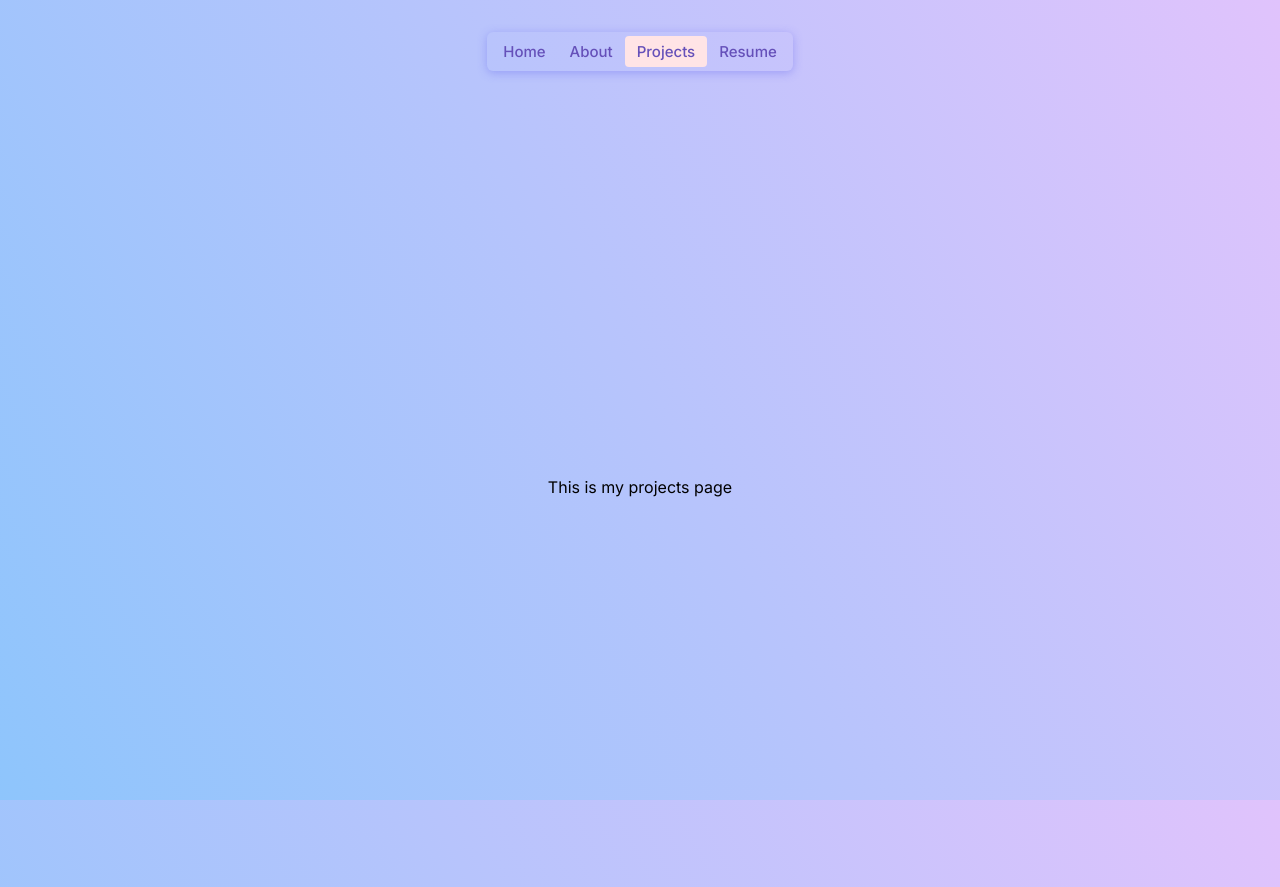
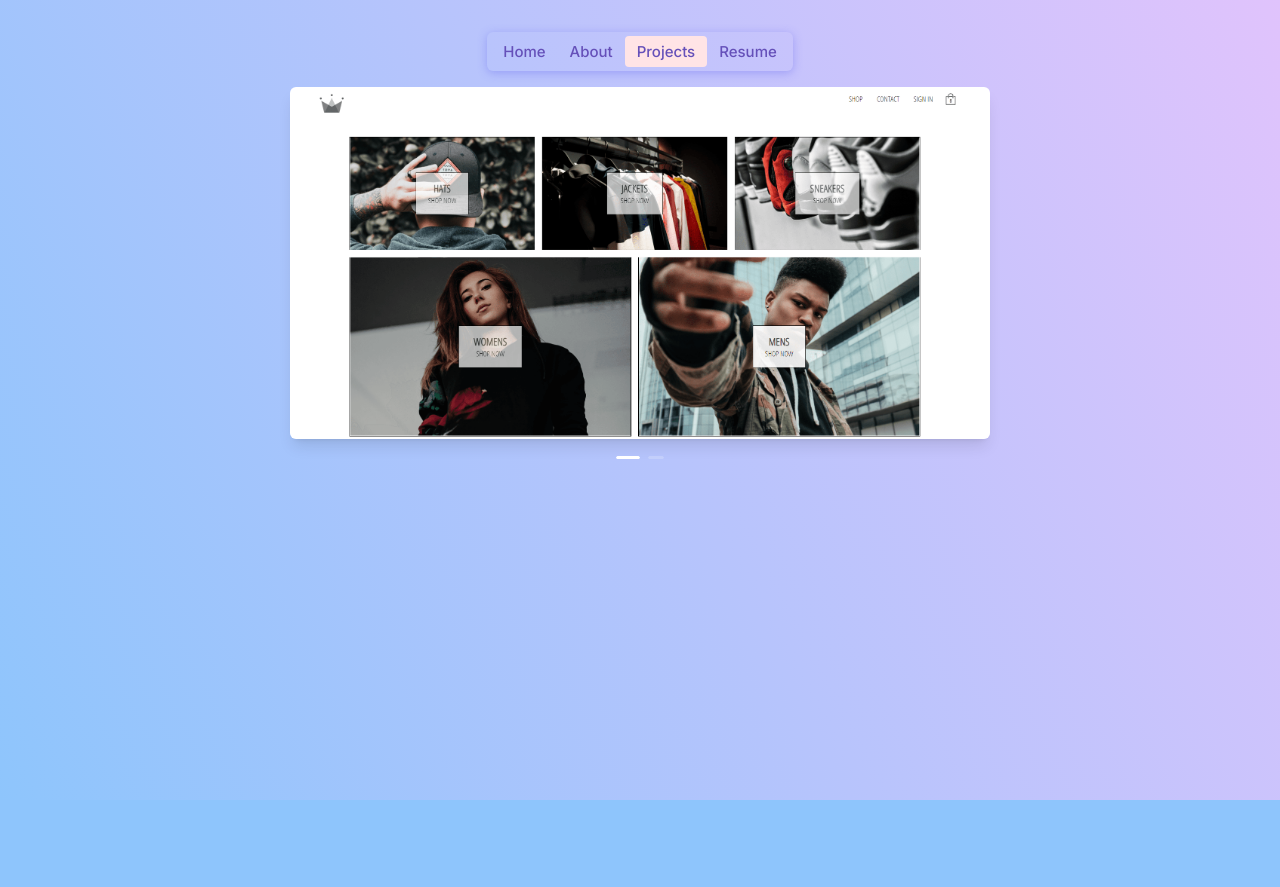
Before and after one commit to piklume/sayak-portfolio, a Next.js app: page /projects in a window 1280 px wide. After the commit the page ends 800 px from the top, so only its background shows below. Built offline with nearby package versions, Linux system fonts and the light colour scheme.

Commit message:
add projects carousel

```diff
--- /dev/null
+++ b/app/projects/components/projectsCarousel.tsx
@@ -0,0 +1,35 @@
+'use client';
+
+import Image from 'next/image';
+import { Carousel } from 'antd';
+
+const PROJECT_IMAGE_LIST = [
+  {
+    name: 'Crown Clothing',
+    path: '/crwnclothing.png',
+  },
+  {
+    name: 'Magic Brain',
+    path: '/magicbrain.png',
+  },
+];
+
+const ProjectsCarousel: React.FC = () => (
+  <div className="container mx-auto">
+    <Carousel>
+      {PROJECT_IMAGE_LIST.map(({ name, path }) => (
+        <div key={name} className="h-96">
+          <Image
+            src={path}
+            width={700}
+            height={500}
+            alt={name}
+            className='max-h-96 mx-auto border-0 rounded-md shadow-lg'
+          />
+        </div>
+      ))}
+    </Carousel>
+  </div>
+);
+
+export default ProjectsCarousel;
--- a/app/projects/page.tsx
+++ b/app/projects/page.tsx
@@ -1,7 +1,9 @@
+import ProjectsCarousel from './components/projectsCarousel';
+
 export default function About() {
   return (
-    <div className="flex flex-col gap-y-8 items-center justify-center h-screen">
-      This is my projects page
+    <div className="">
+      <ProjectsCarousel />
     </div>
   );
 }
```
Also changed, not shown: public/crwnclothing.png (added), public/magicbrain.png (added).
